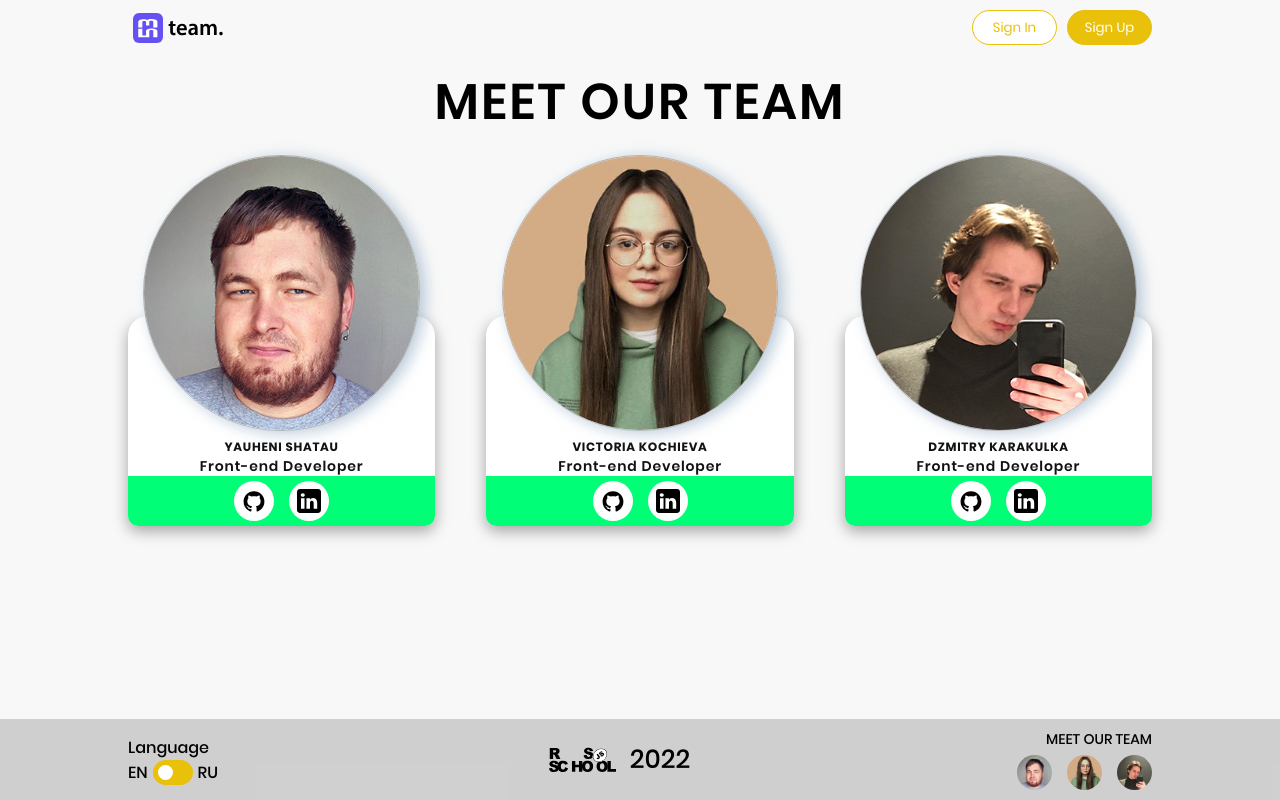
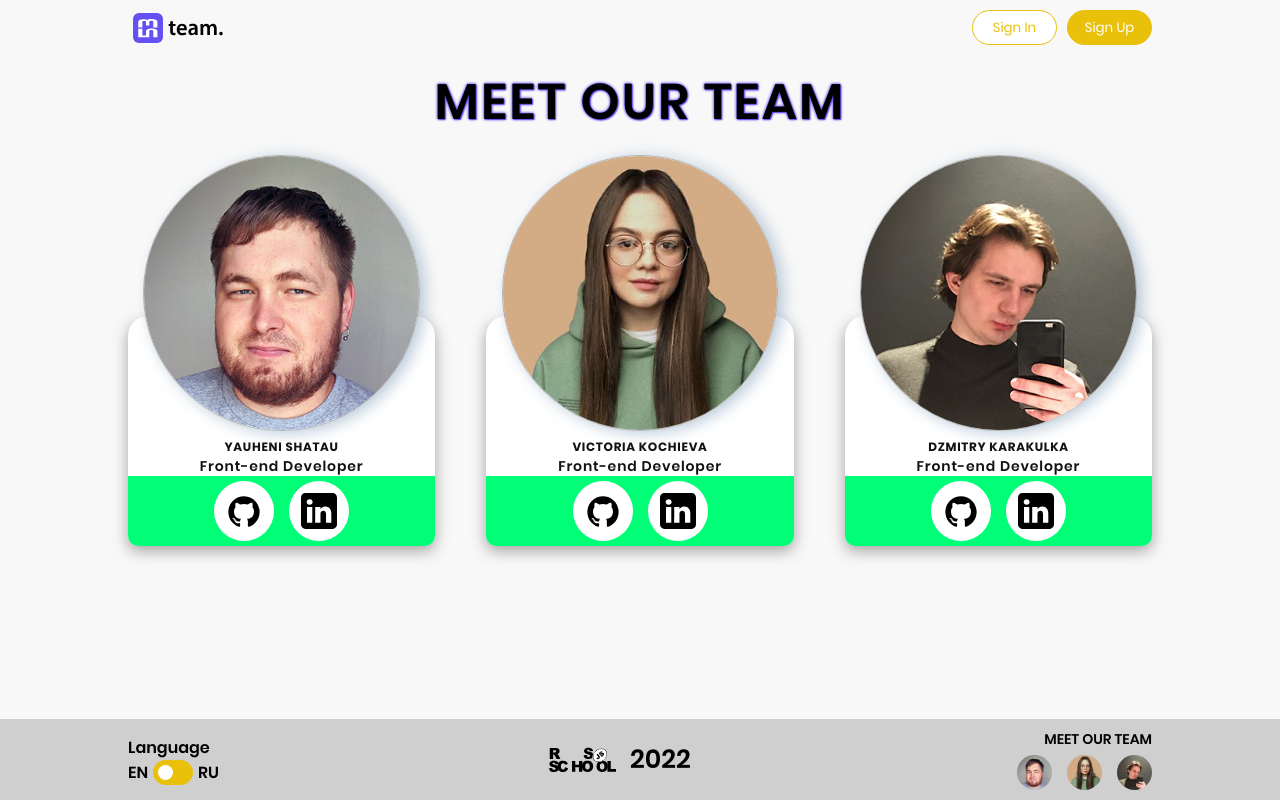
Before and after one commit to jack13only/project-management-app, a React (Create React App) app: page / in a window 1280 px wide. Built offline with nearby package versions, Linux system fonts and the light colour scheme; no server answers.

Commit message:
refactor: welcome page (Sat, May 28, 2022 12:36:52 PM)

```diff
--- a/src/components/buttons/backButton/BackButton.scss
+++ b/src/components/buttons/backButton/BackButton.scss
@@ -63,7 +63,7 @@
 .btn-back-description {
   @include poppins;
   width: min-content;
-  font-weight: $fw-medium;
+  font-weight: $fw-semi-bold;
   text-decoration: none;
 
   @media (max-width: $breakpoint-lg-min) {
--- a/src/components/buttons/switcher/Switcher.scss
+++ b/src/components/buttons/switcher/Switcher.scss
@@ -1,7 +1,7 @@
 @import '../../../sass/Constants.scss';
 
 .form__container {
-  font-weight: $fw-medium;
+  font-weight: $fw-semi-bold;
 }
 
 .switcher__container {
--- a/src/components/layout/footer/Footer.scss
+++ b/src/components/layout/footer/Footer.scss
@@ -57,7 +57,7 @@
 .footer__title {
   @include poppins;
   font-size: $fs-m;
-  font-weight: $fw-medium;
+  font-weight: $fw-semi-bold;
   text-align: end;
   text-transform: uppercase;
 }
@@ -109,7 +109,7 @@
   @include poppins;
   @include disableSelection;
   font-size: $fs-xxl;
-  font-weight: $fw-medium;
+  font-weight: $fw-semi-bold;
 
   @media (max-width: $breakpoint-xs-min) {
     font-size: $fs-l;
--- a/src/components/layout/header/Header.scss
+++ b/src/components/layout/header/Header.scss
@@ -85,7 +85,7 @@
 
 .boards-logo-description {
   color: $color-dark;
-  font-weight: $fw-medium;
+  font-weight: $fw-semi-bold;
 
   @media (max-width: $breakpoint-xs-min) {
     display: none;
--- a/src/pages/welcomePage/WelcomePage.scss
+++ b/src/pages/welcomePage/WelcomePage.scss
@@ -16,8 +16,10 @@
   }
 
   .h2 {
+    @include disableSelection;
     margin-top: $base * 2;
     font-size: $fs-xxxxl;
+    text-shadow: 1px 1px 1px $color-purple, 0 0 0.06em $color-purple, 0 0 0.06em $color-purple;
 
     @media (max-width: $breakpoint-lg-min) {
       font-size: $fs-xxxl;
--- a/src/pages/welcomePage/components/welcomeCard/WelcomeCard.scss
+++ b/src/pages/welcomePage/components/welcomeCard/WelcomeCard.scss
@@ -64,8 +64,8 @@
 }
 
 .card__list-item {
-  width: $base * 8;
-  height: $base * 8;
+  width: $base * 12;
+  height: $base * 12;
   border-radius: 50%;
   background-color: $color-white;
   transition: $transition;
@@ -85,8 +85,8 @@
   display: flex;
   align-items: center;
   justify-content: center;
-  width: $base * 8;
-  height: $base * 8;
+  width: $base * 12;
+  height: $base * 12;
   background-size: 60%;
   background-position: center;
   background-repeat: no-repeat;
```
